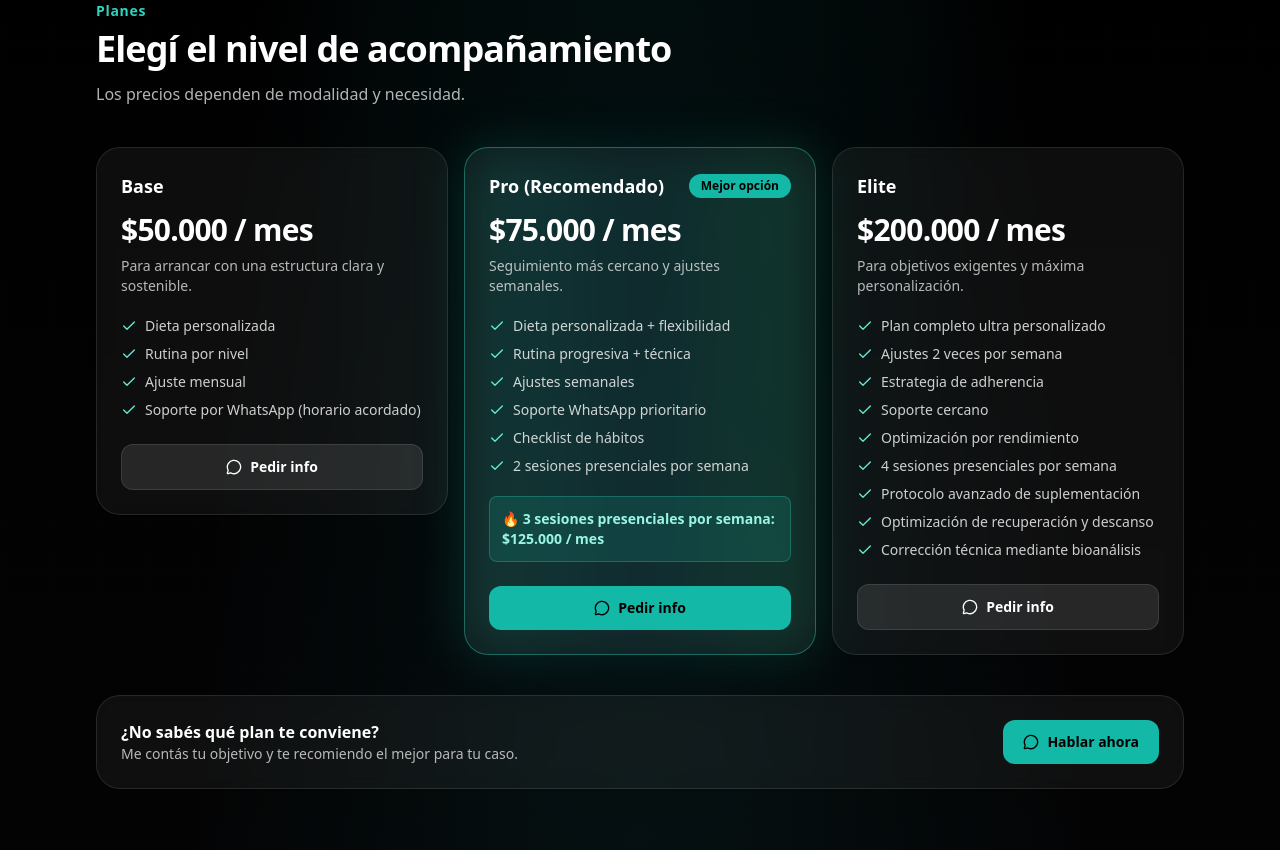
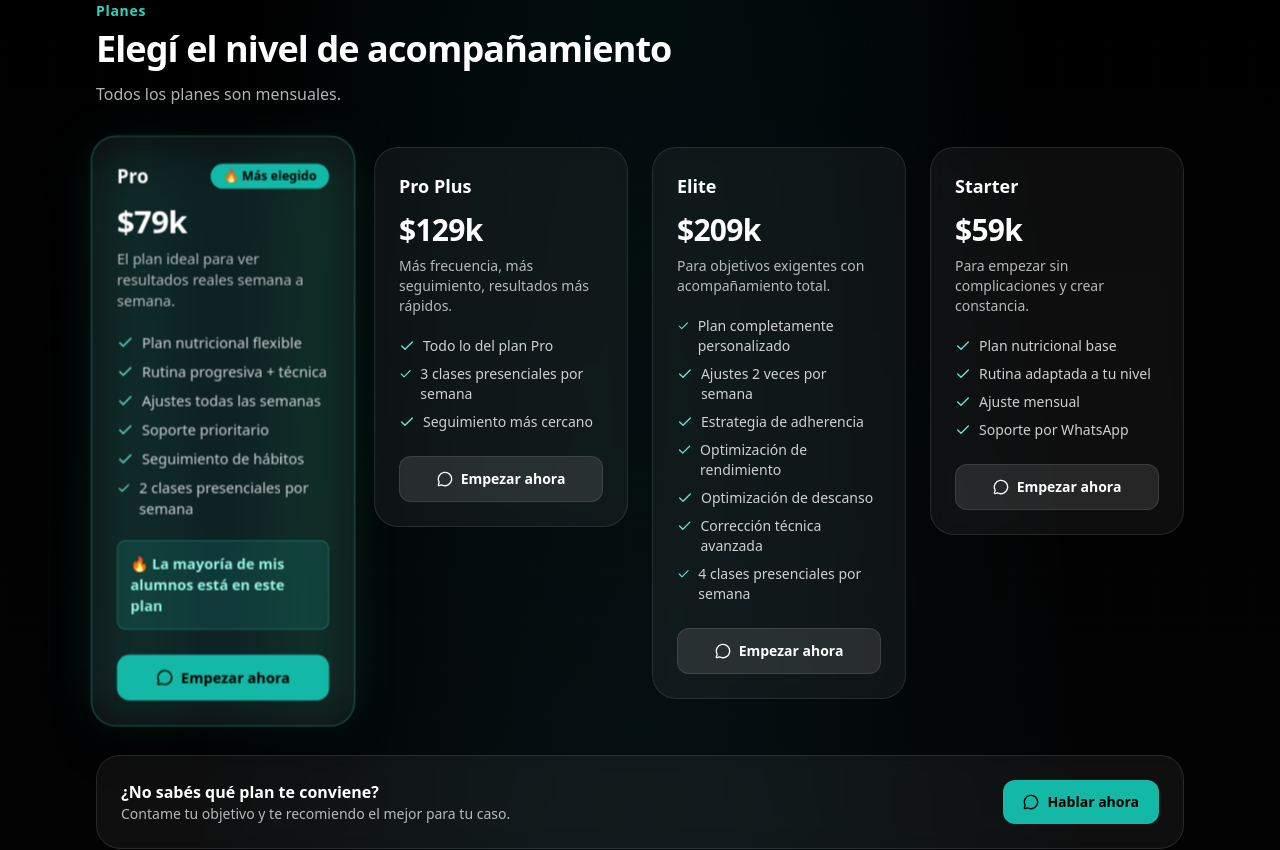
Before and after one commit to eliaspellegrino/martin-adorno, a React (Vite) app: page / in a window 1280 px wide. Shown: the part 2840-3690 px from the top of the page. Built offline with nearby package versions, Linux system fonts and the light colour scheme.

Commit message:
ajusto de precios y planes

```diff
--- a/src/sections/Plans.jsx
+++ b/src/sections/Plans.jsx
@@ -13,47 +13,56 @@ function waLink(planName) {
   return `https://wa.me/${site.contact.whatsappNumber}?text=${text}`;
 }
 
+// ORDEN ESTRATÉGICO (PRO PRIMERO)
 const plans = [
   {
-    name: "Base",
-    price: "$50.000 / mes",
-    desc: "Para arrancar con una estructura clara y sostenible.",
+    name: "Pro",
+    price: "$79k",
+    desc: "El plan ideal para ver resultados reales semana a semana.",
+    highlight: true,
+    note: "La mayoría de mis alumnos está en este plan",
     features: [
-      "Dieta personalizada",
-      "Rutina por nivel",
-      "Ajuste mensual",
-      "Soporte por WhatsApp (horario acordado)",
+      "Plan nutricional flexible",
+      "Rutina progresiva + técnica",
+      "Ajustes todas las semanas",
+      "Soporte prioritario",
+      "Seguimiento de hábitos",
+      "2 clases presenciales por semana",
     ],
   },
   {
-    name: "Pro (Recomendado)",
-    price: "$75.000 / mes",
-    desc: "Seguimiento más cercano y ajustes semanales.",
-    highlight: true,
+    name: "Pro Plus",
+    price: "$129k",
+    desc: "Más frecuencia, más seguimiento, resultados más rápidos.",
     features: [
-      "Dieta personalizada + flexibilidad",
-      "Rutina progresiva + técnica",
-      "Ajustes semanales",
-      "Soporte WhatsApp prioritario",
-      "Checklist de hábitos",
-      "2 sesiones presenciales por semana",
+      "Todo lo del plan Pro",
+      "3 clases presenciales por semana",
+      "Seguimiento más cercano",
     ],
-    note: "3 sesiones presenciales por semana: $125.000 / mes",
   },
   {
     name: "Elite",
-    price: "$200.000 / mes",
-    desc: "Para objetivos exigentes y máxima personalización.",
+    price: "$209k",
+    desc: "Para objetivos exigentes con acompañamiento total.",
     features: [
-      "Plan completo ultra personalizado",
+      "Plan completamente personalizado",
       "Ajustes 2 veces por semana",
       "Estrategia de adherencia",
-      "Soporte cercano",
-      "Optimización por rendimiento",
-      "4 sesiones presenciales por semana",
-      "Protocolo avanzado de suplementación",
-      "Optimización de recuperación y descanso",
-      "Corrección técnica mediante bioanálisis",
+      "Optimización de rendimiento",
+      "Optimización de descanso",
+      "Corrección técnica avanzada",
+      "4 clases presenciales por semana",
+    ],
+  },
+  {
+    name: "Starter",
+    price: "$59k",
+    desc: "Para empezar sin complicaciones y crear constancia.",
+    features: [
+      "Plan nutricional base",
+      "Rutina adaptada a tu nivel",
+      "Ajuste mensual",
+      "Soporte por WhatsApp",
     ],
   },
 ];
@@ -61,15 +70,16 @@ const plans = [
 export default function Plans() {
   return (
     <section id="planes" className="py-16">
-      <Container>
+      <Container className="max-w-6xl">
         <div className="flex flex-col gap-10">
           <SectionTitle
             eyebrow="Planes"
             title="Elegí el nivel de acompañamiento"
-            subtitle="Los precios dependen de modalidad y necesidad."
+            subtitle="Todos los planes son mensuales."
           />
 
-          <div className="grid gap-4 lg:grid-cols-3">
+          {/* GRID CORRECTO */}
+          <div className="grid gap-6 md:grid-cols-2 xl:grid-cols-4">
             {plans.map((p, idx) => (
               <motion.div
                 key={p.name}
@@ -79,15 +89,17 @@ export default function Plans() {
                 transition={{ duration: 0.45, delay: idx * 0.05 }}
                 className={p.highlight ? "relative isolate" : ""}
               >
-                {p.highlight ? (
+                {p.highlight && (
                   <div className="pointer-events-none absolute inset-0 rounded-3xl bg-gradient-to-r from-teal-500/20 via-cyan-500/10 to-emerald-500/20 blur-xl" />
-                ) : null}
+                )}
 
                 <Card
                   variant="darkGlass"
                   className={[
-                    "relative overflow-hidden",
-                    p.highlight ? "border-teal-400/40" : "",
+                    "relative overflow-hidden transition-all duration-300",
+                    p.highlight
+                      ? "border-teal-400/40 scale-[1.04] z-10 shadow-2xl"
+                      : "hover:scale-[1.02]",
                   ].join(" ")}
                 >
                   <CardContent className="p-6">
@@ -95,11 +107,12 @@ export default function Plans() {
                       <h3 className="text-lg font-extrabold text-white">
                         {p.name}
                       </h3>
-                      {p.highlight ? (
+
+                      {p.highlight && (
                         <span className="px-3 py-1 text-xs font-bold text-black bg-teal-500 rounded-full">
-                          Mejor opción
+                          🔥 Más elegido
                         </span>
-                      ) : null}
+                      )}
                     </div>
 
                     <div className="mt-3">
@@ -133,14 +146,14 @@ export default function Plans() {
                     <div className="mt-6">
                       <Button
                         as="a"
-                        href={waLink(p.name)}
+                        href={waLink(`${p.name} - ${p.price}`)}
                         target="_blank"
                         rel="noreferrer"
                         className="w-full gap-2"
                         variant={p.highlight ? "primary" : "secondary"}
                       >
                         <MessageCircle className="w-4 h-4" />
-                        Pedir info
+                        Empezar ahora
                       </Button>
                     </div>
                   </CardContent>
@@ -149,6 +162,7 @@ export default function Plans() {
             ))}
           </div>
 
+          {/* BLOQUE DE AYUDA */}
           <Card variant="darkGlass" hover={false}>
             <CardContent className="p-6">
               <div className="flex flex-col gap-3 sm:flex-row sm:items-center sm:justify-between">
@@ -157,7 +171,7 @@ export default function Plans() {
                     ¿No sabés qué plan te conviene?
                   </div>
                   <div className="text-sm text-white/70">
-                    Me contás tu objetivo y te recomiendo el mejor para tu caso.
+                    Contame tu objetivo y te recomiendo el mejor para tu caso.
                   </div>
                 </div>
 
```
